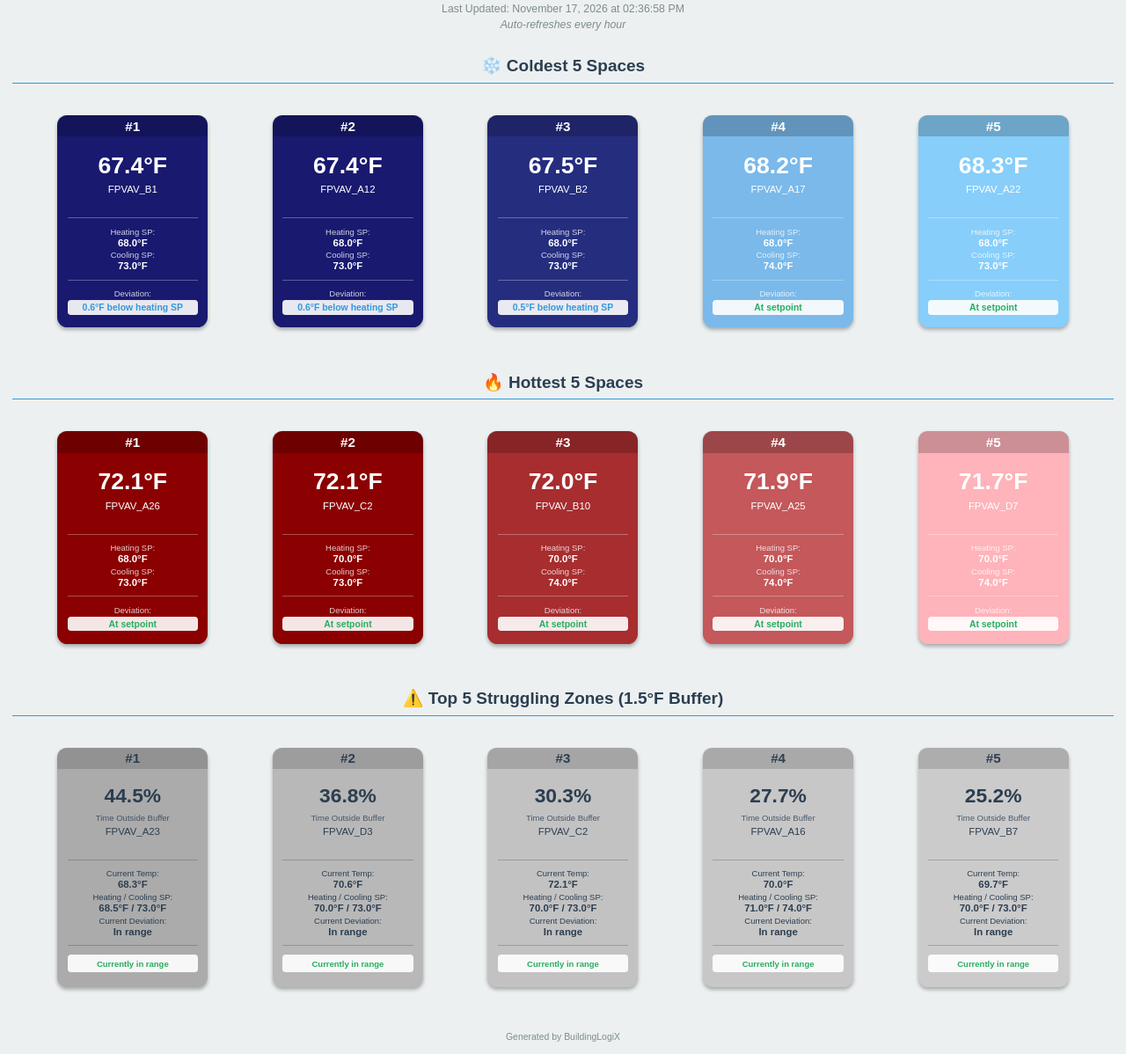
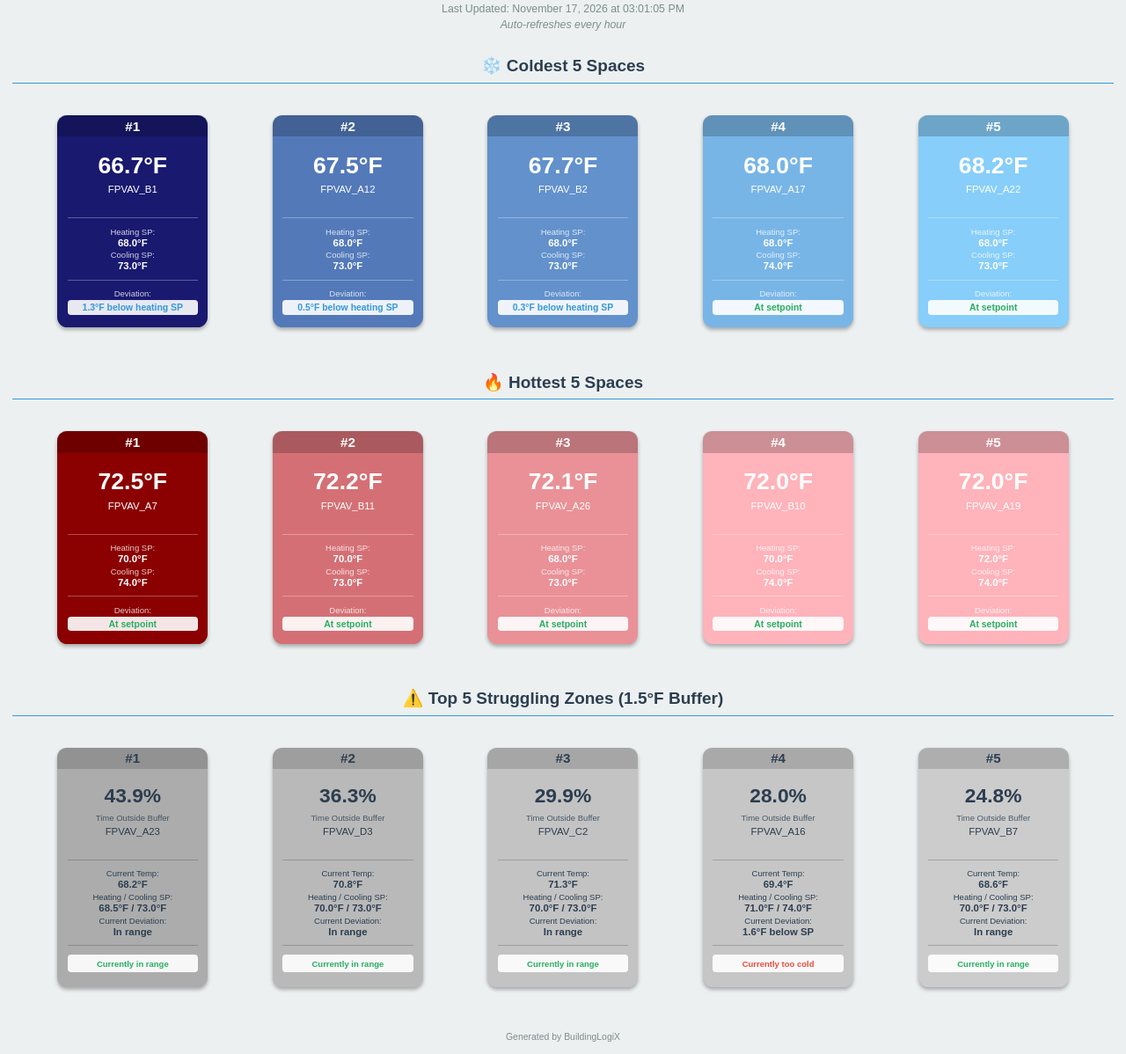
Before and after one commit to NAndersonBLX/cchs-coldest-spaces, a plain HTML site: page index.html in a window 1280 px wide. Shown: the part 50-1248 px from the top of the page at 88% size. Drawn offline with Linux system fonts and the light colour scheme.

Commit message:
Update building monitor - 2026-11-17 15:01:07

```diff
--- a/index.html
+++ b/index.html
@@ -181,7 +181,7 @@
 <body>
     <div class="header">
         <h1>Covenant Christian HS - Building Monitor</h1>
-        <p>Last Updated: November 17, 2026 at 02:36:58 PM</p>
+        <p>Last Updated: November 17, 2026 at 03:01:05 PM</p>
         <p style="font-style: italic; margin-top: 4px;">Auto-refreshes every hour</p>
     </div>
 
@@ -193,7 +193,7 @@
                 <h3>#1</h3>
             </div>
             <div class="widget-content">
-                <div class="widget-temp">67.4°F</div>
+                <div class="widget-temp">66.7°F</div>
                 <div class="widget-name">FPVAV_B1</div>
                 <hr class="widget-divider">
                 <div class="widget-info">
@@ -207,42 +207,18 @@
                 <hr class="widget-divider">
                 <div class="widget-info">
                     <div class="widget-label">Deviation:</div>
-                    <div class="widget-deviation" style="color: #3498db;">0.6°F below heating SP</div>
+                    <div class="widget-deviation" style="color: #3498db;">1.3°F below heating SP</div>
                 </div>
             </div>
         </div>
 
-        <div class="widget" style="background-color: rgb(25, 25, 112);">
+        <div class="widget" style="background-color: rgb(83, 121, 185);">
             <div class="widget-rank">
                 <h3>#2</h3>
             </div>
             <div class="widget-content">
-                <div class="widget-temp">67.4°F</div>
+                <div class="widget-temp">67.5°F</div>
                 <div class="widget-name">FPVAV_A12</div>
-                <hr class="widget-divider">
-                <div class="widget-info">
-                    <div class="widget-label">Heating SP:</div>
-                    <div class="widget-value">68.0°F</div>
-                </div>
-                <div class="widget-info">
-                    <div class="widget-label">Cooling SP:</div>
-                    <div class="widget-value">73.0°F</div>
-                </div>
-                <hr class="widget-divider">
-                <div class="widget-info">
-                    <div class="widget-label">Deviation:</div>
-                    <div class="widget-deviation" style="color: #3498db;">0.6°F below heating SP</div>
-                </div>
-            </div>
-        </div>
-
-        <div class="widget" style="background-color: rgb(37, 45, 127);">
-            <div class="widget-rank">
-                <h3>#3</h3>
-            </div>
-            <div class="widget-content">
-                <div class="widget-temp">67.5°F</div>
-                <div class="widget-name">FPVAV_B2</div>
                 <hr class="widget-divider">
                 <div class="widget-info">
                     <div class="widget-label">Heating SP:</div>
@@ -260,12 +236,36 @@
             </div>
         </div>
 
-        <div class="widget" style="background-color: rgb(122, 185, 234);">
+        <div class="widget" style="background-color: rgb(98, 145, 204);">
+            <div class="widget-rank">
+                <h3>#3</h3>
+            </div>
+            <div class="widget-content">
+                <div class="widget-temp">67.7°F</div>
+                <div class="widget-name">FPVAV_B2</div>
+                <hr class="widget-divider">
+                <div class="widget-info">
+                    <div class="widget-label">Heating SP:</div>
+                    <div class="widget-value">68.0°F</div>
+                </div>
+                <div class="widget-info">
+                    <div class="widget-label">Cooling SP:</div>
+                    <div class="widget-value">73.0°F</div>
+                </div>
+                <hr class="widget-divider">
+                <div class="widget-info">
+                    <div class="widget-label">Deviation:</div>
+                    <div class="widget-deviation" style="color: #3498db;">0.3°F below heating SP</div>
+                </div>
+            </div>
+        </div>
+
+        <div class="widget" style="background-color: rgb(120, 181, 231);">
             <div class="widget-rank">
                 <h3>#4</h3>
             </div>
             <div class="widget-content">
-                <div class="widget-temp">68.2°F</div>
+                <div class="widget-temp">68.0°F</div>
                 <div class="widget-name">FPVAV_A17</div>
                 <hr class="widget-divider">
                 <div class="widget-info">
@@ -289,7 +289,7 @@
                 <h3>#5</h3>
             </div>
             <div class="widget-content">
-                <div class="widget-temp">68.3°F</div>
+                <div class="widget-temp">68.2°F</div>
                 <div class="widget-name">FPVAV_A22</div>
                 <hr class="widget-divider">
                 <div class="widget-info">
@@ -318,6 +318,54 @@
                 <h3>#1</h3>
             </div>
             <div class="widget-content">
+                <div class="widget-temp">72.5°F</div>
+                <div class="widget-name">FPVAV_A7</div>
+                <hr class="widget-divider">
+                <div class="widget-info">
+                    <div class="widget-label">Heating SP:</div>
+                    <div class="widget-value">70.0°F</div>
+                </div>
+                <div class="widget-info">
+                    <div class="widget-label">Cooling SP:</div>
+                    <div class="widget-value">74.0°F</div>
+                </div>
+                <hr class="widget-divider">
+                <div class="widget-info">
+                    <div class="widget-label">Deviation:</div>
+                    <div class="widget-deviation" style="color: #27ae60;">At setpoint</div>
+                </div>
+            </div>
+        </div>
+
+        <div class="widget" style="background-color: rgb(212, 112, 117);">
+            <div class="widget-rank">
+                <h3>#2</h3>
+            </div>
+            <div class="widget-content">
+                <div class="widget-temp">72.2°F</div>
+                <div class="widget-name">FPVAV_B11</div>
+                <hr class="widget-divider">
+                <div class="widget-info">
+                    <div class="widget-label">Heating SP:</div>
+                    <div class="widget-value">70.0°F</div>
+                </div>
+                <div class="widget-info">
+                    <div class="widget-label">Cooling SP:</div>
+                    <div class="widget-value">73.0°F</div>
+                </div>
+                <hr class="widget-divider">
+                <div class="widget-info">
+                    <div class="widget-label">Deviation:</div>
+                    <div class="widget-deviation" style="color: #27ae60;">At setpoint</div>
+                </div>
+            </div>
+        </div>
+
+        <div class="widget" style="background-color: rgb(233, 145, 151);">
+            <div class="widget-rank">
+                <h3>#3</h3>
+            </div>
+            <div class="widget-content">
                 <div class="widget-temp">72.1°F</div>
                 <div class="widget-name">FPVAV_A26</div>
                 <hr class="widget-divider">
@@ -337,61 +385,13 @@
             </div>
         </div>
 
-        <div class="widget" style="background-color: rgb(139, 0, 0);">
+        <div class="widget" style="background-color: rgb(255, 179, 186);">
             <div class="widget-rank">
-                <h3>#2</h3>
-            </div>
-            <div class="widget-content">
-                <div class="widget-temp">72.1°F</div>
-                <div class="widget-name">FPVAV_C2</div>
-                <hr class="widget-divider">
-                <div class="widget-info">
-                    <div class="widget-label">Heating SP:</div>
-                    <div class="widget-value">70.0°F</div>
-                </div>
-                <div class="widget-info">
-                    <div class="widget-label">Cooling SP:</div>
-                    <div class="widget-value">73.0°F</div>
-                </div>
-                <hr class="widget-divider">
-                <div class="widget-info">
-                    <div class="widget-label">Deviation:</div>
-                    <div class="widget-deviation" style="color: #27ae60;">At setpoint</div>
-                </div>
-            </div>
-        </div>
-
-        <div class="widget" style="background-color: rgb(168, 45, 47);">
-            <div class="widget-rank">
-                <h3>#3</h3>
+                <h3>#4</h3>
             </div>
             <div class="widget-content">
                 <div class="widget-temp">72.0°F</div>
                 <div class="widget-name">FPVAV_B10</div>
-                <hr class="widget-divider">
-                <div class="widget-info">
-                    <div class="widget-label">Heating SP:</div>
-                    <div class="widget-value">70.0°F</div>
-                </div>
-                <div class="widget-info">
-                    <div class="widget-label">Cooling SP:</div>
-                    <div class="widget-value">74.0°F</div>
-                </div>
-                <hr class="widget-divider">
-                <div class="widget-info">
-                    <div class="widget-label">Deviation:</div>
-                    <div class="widget-deviation" style="color: #27ae60;">At setpoint</div>
-                </div>
-            </div>
-        </div>
-
-        <div class="widget" style="background-color: rgb(196, 88, 91);">
-            <div class="widget-rank">
-                <h3>#4</h3>
-            </div>
-            <div class="widget-content">
-                <div class="widget-temp">71.9°F</div>
-                <div class="widget-name">FPVAV_A25</div>
                 <hr class="widget-divider">
                 <div class="widget-info">
                     <div class="widget-label">Heating SP:</div>
@@ -414,12 +414,12 @@
                 <h3>#5</h3>
             </div>
             <div class="widget-content">
-                <div class="widget-temp">71.7°F</div>
-                <div class="widget-name">FPVAV_D7</div>
+                <div class="widget-temp">72.0°F</div>
+                <div class="widget-name">FPVAV_A19</div>
                 <hr class="widget-divider">
                 <div class="widget-info">
                     <div class="widget-label">Heating SP:</div>
-                    <div class="widget-value">70.0°F</div>
+                    <div class="widget-value">72.0°F</div>
                 </div>
                 <div class="widget-info">
                     <div class="widget-label">Cooling SP:</div>
@@ -438,18 +438,18 @@
     <h2 class="section-title">⚠️ Top 5 Struggling Zones (1.5°F Buffer)</h2>
     <div class="widgets-container">
 
-        <div class="widget" style="background-color: rgb(171, 171, 171);">
+        <div class="widget" style="background-color: rgb(172, 172, 172);">
             <div class="widget-rank" style="background-color: rgba(0,0,0,0.15);">
                 <h3 style="color: #2c3e50;">#1</h3>
             </div>
             <div class="widget-content">
-                <div class="widget-percent" style="color: #2c3e50;">44.5%</div>
+                <div class="widget-percent" style="color: #2c3e50;">43.9%</div>
                 <div class="widget-label" style="color: #2c3e50; opacity: 0.8;">Time Outside Buffer</div>
                 <div class="widget-name" style="color: #2c3e50;">FPVAV_A23</div>
                 <hr class="widget-divider" style="border-top-color: rgba(0,0,0,0.2);">
                 <div class="widget-info">
                     <div class="widget-label" style="color: #2c3e50;">Current Temp:</div>
-                    <div class="widget-value" style="color: #2c3e50;">68.3°F</div>
+                    <div class="widget-value" style="color: #2c3e50;">68.2°F</div>
                 </div>
                 <div class="widget-info">
                     <div class="widget-label" style="color: #2c3e50;">Heating / Cooling SP:</div>
@@ -464,18 +464,18 @@
             </div>
         </div>
 
-        <div class="widget" style="background-color: rgb(184, 184, 184);">
+        <div class="widget" style="background-color: rgb(185, 185, 185);">
             <div class="widget-rank" style="background-color: rgba(0,0,0,0.15);">
                 <h3 style="color: #2c3e50;">#2</h3>
             </div>
             <div class="widget-content">
-                <div class="widget-percent" style="color: #2c3e50;">36.8%</div>
+                <div class="widget-percent" style="color: #2c3e50;">36.3%</div>
                 <div class="widget-label" style="color: #2c3e50; opacity: 0.8;">Time Outside Buffer</div>
                 <div class="widget-name" style="color: #2c3e50;">FPVAV_D3</div>
                 <hr class="widget-divider" style="border-top-color: rgba(0,0,0,0.2);">
                 <div class="widget-info">
                     <div class="widget-label" style="color: #2c3e50;">Current Temp:</div>
-                    <div class="widget-value" style="color: #2c3e50;">70.6°F</div>
+                    <div class="widget-value" style="color: #2c3e50;">70.8°F</div>
                 </div>
                 <div class="widget-info">
                     <div class="widget-label" style="color: #2c3e50;">Heating / Cooling SP:</div>
@@ -490,18 +490,18 @@
             </div>
         </div>
 
-        <div class="widget" style="background-color: rgb(194, 194, 194);">
+        <div class="widget" style="background-color: rgb(195, 195, 195);">
             <div class="widget-rank" style="background-color: rgba(0,0,0,0.15);">
                 <h3 style="color: #2c3e50;">#3</h3>
             </div>
             <div class="widget-content">
-                <div class="widget-percent" style="color: #2c3e50;">30.3%</div>
+                <div class="widget-percent" style="color: #2c3e50;">29.9%</div>
                 <div class="widget-label" style="color: #2c3e50; opacity: 0.8;">Time Outside Buffer</div>
                 <div class="widget-name" style="color: #2c3e50;">FPVAV_C2</div>
                 <hr class="widget-divider" style="border-top-color: rgba(0,0,0,0.2);">
                 <div class="widget-info">
                     <div class="widget-label" style="color: #2c3e50;">Current Temp:</div>
-                    <div class="widget-value" style="color: #2c3e50;">72.1°F</div>
+                    <div class="widget-value" style="color: #2c3e50;">71.3°F</div>
                 </div>
                 <div class="widget-info">
                     <div class="widget-label" style="color: #2c3e50;">Heating / Cooling SP:</div>
@@ -516,18 +516,18 @@
             </div>
         </div>
 
-        <div class="widget" style="background-color: rgb(199, 199, 199);">
+        <div class="widget" style="background-color: rgb(198, 198, 198);">
             <div class="widget-rank" style="background-color: rgba(0,0,0,0.15);">
                 <h3 style="color: #2c3e50;">#4</h3>
             </div>
             <div class="widget-content">
-                <div class="widget-percent" style="color: #2c3e50;">27.7%</div>
+                <div class="widget-percent" style="color: #2c3e50;">28.0%</div>
                 <div class="widget-label" style="color: #2c3e50; opacity: 0.8;">Time Outside Buffer</div>
                 <div class="widget-name" style="color: #2c3e50;">FPVAV_A16</div>
                 <hr class="widget-divider" style="border-top-color: rgba(0,0,0,0.2);">
                 <div class="widget-info">
                     <div class="widget-label" style="color: #2c3e50;">Current Temp:</div>
-                    <div class="widget-value" style="color: #2c3e50;">70.0°F</div>
+                    <div class="widget-value" style="color: #2c3e50;">69.4°F</div>
                 </div>
                 <div class="widget-info">
                     <div class="widget-label" style="color: #2c3e50;">Heating / Cooling SP:</div>
@@ -535,25 +535,25 @@
                 </div>
                 <div class="widget-info">
                     <div class="widget-label" style="color: #2c3e50;">Current Deviation:</div>
-                    <div class="widget-value" style="color: #2c3e50;">In range</div>
+                    <div class="widget-value" style="color: #2c3e50;">1.6°F below SP</div>
                 </div>
                 <hr class="widget-divider" style="border-top-color: rgba(0,0,0,0.2);">
-                <div class="widget-status status-ok">Currently in range</div>
+                <div class="widget-status status-outside">Currently too cold</div>
             </div>
         </div>
 
-        <div class="widget" style="background-color: rgb(203, 203, 203);">
+        <div class="widget" style="background-color: rgb(204, 204, 204);">
             <div class="widget-rank" style="background-color: rgba(0,0,0,0.15);">
                 <h3 style="color: #2c3e50;">#5</h3>
             </div>
             <div class="widget-content">
-                <div class="widget-percent" style="color: #2c3e50;">25.2%</div>
+                <div class="widget-percent" style="color: #2c3e50;">24.8%</div>
                 <div class="widget-label" style="color: #2c3e50; opacity: 0.8;">Time Outside Buffer</div>
                 <div class="widget-name" style="color: #2c3e50;">FPVAV_B7</div>
                 <hr class="widget-divider" style="border-top-color: rgba(0,0,0,0.2);">
                 <div class="widget-info">
                     <div class="widget-label" style="color: #2c3e50;">Current Temp:</div>
-                    <div class="widget-value" style="color: #2c3e50;">69.7°F</div>
+                    <div class="widget-value" style="color: #2c3e50;">68.6°F</div>
                 </div>
                 <div class="widget-info">
                     <div class="widget-label" style="color: #2c3e50;">Heating / Cooling SP:</div>
```
